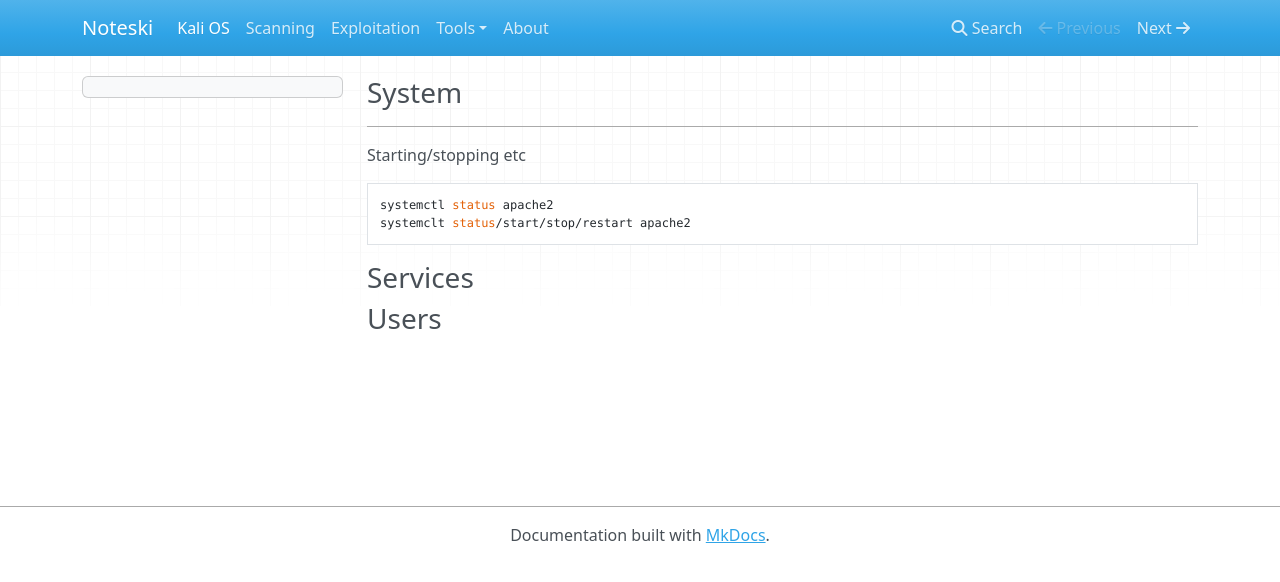
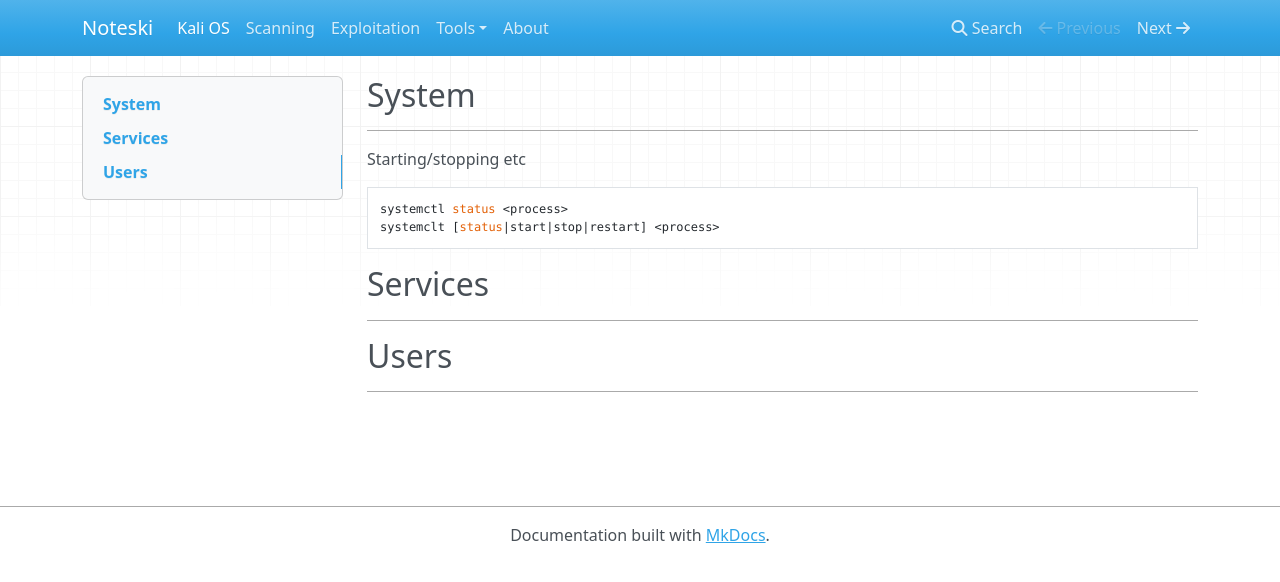
Before and after one commit to veedar/docs, an MkDocs documentation site: the page built from docs/kalios.md, in a window 1280 px wide. Shown: the top 582 px of the page. Built offline with MkDocs 1.6.1, drawn with Linux system fonts in a browser that asks for light colours; nearby versions of some CDN libraries.

Commit message:
Update kalios.md

````diff
--- a/docs/kalios.md
+++ b/docs/kalios.md
@@ -1,14 +1,16 @@
-### System
+## System
 ---
+
 Starting/stopping etc
 
 ```
-systemctl status apache2
-systemclt status/start/stop/restart apache2
+systemctl status <process>
+systemclt [status|start|stop|restart] <process>
 ```
 
 
-### Services
+## Services
+---
 
-
-### Users
+## Users
+---
````
